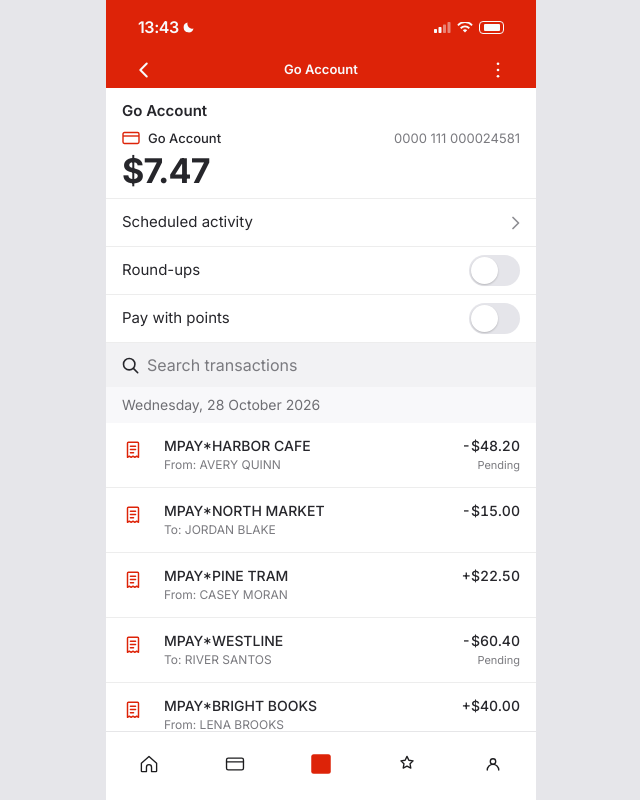
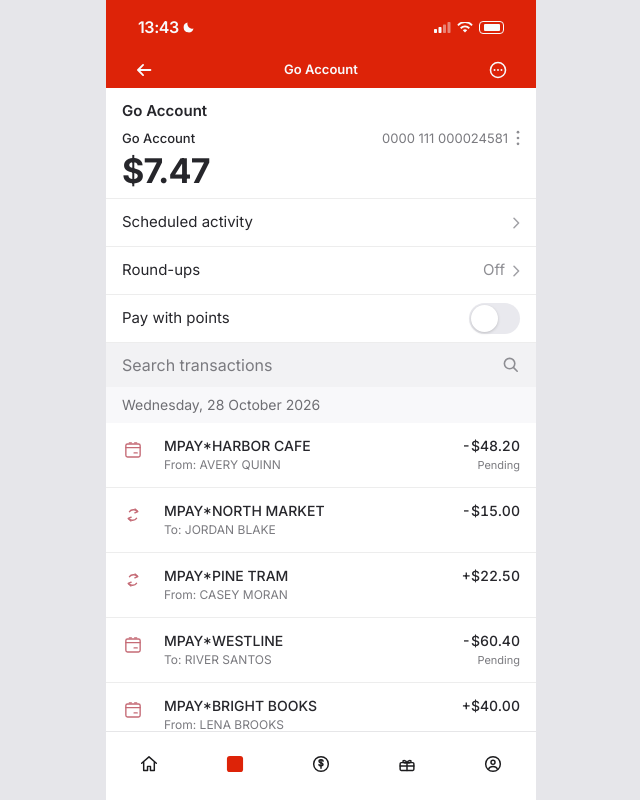
Before and after one commit to escobarodongo-ui/virgin-money, a React (Vite) app: page / in a window 1280 px wide. Shown: the whole page, without its empty margins (319-959 px from the left). Built offline with nearby package versions, Linux system fonts and the light colour scheme.

Commit message:
Match account-screen icons to the contact sheet.
Use the sheet's arrow, circled ellipsis, rose statement and transfer marks, and the five nav glyphs with the red square in the second slot.

Co-authored-by: escobarodongo <escobarodongo@gmail.com>

```diff
--- a/src/components/AccountSummary.tsx
+++ b/src/components/AccountSummary.tsx
@@ -2,7 +2,7 @@ import type { ReactNode } from "react";
 import type { Account } from "../types";
 import { formatBalance } from "../utils/money";
 import { AccountDetailsPanel } from "./AccountDetailsPanel";
-import { MiniCardIcon } from "./icons";
+import { DotsIcon } from "./icons";
 
 export function AccountSummary({
   account,
@@ -42,9 +42,11 @@ export function AccountSummary({
           aria-controls="account-details"
           onClick={onToggleDetails}
         >
-          <MiniCardIcon />
           <span className="text-[13px] font-medium text-ink">{account.name}</span>
-          <span className="ml-auto min-w-0 truncate text-[13px] text-ink-soft">{account.displayIdentifier}</span>
+          <span className="ml-auto flex min-w-0 items-center gap-2">
+            <span className="truncate text-[13px] text-ink-soft">{account.displayIdentifier}</span>
+            <DotsIcon />
+          </span>
         </button>
         <div className="px-4 pt-0.5 pb-2.5 text-[34px] leading-none font-bold tracking-tight text-ink">
           {formatBalance(balance, showCents)}
@@ -60,10 +62,18 @@ export function AccountSummary({
           <span className="text-[15px] text-ink">Scheduled activity</span>
           <Chevron />
         </button>
-        <div className="flex h-[48px] items-center justify-between border-t border-[#ededed] px-4">
+        <button
+          type="button"
+          onClick={onToggleRoundUps}
+          className="flex h-[48px] w-full items-center justify-between border-t border-[#ededed] px-4 text-left"
+          aria-pressed={roundUpsOn}
+        >
           <span className="text-[15px] text-ink">Round-ups</span>
-          <Toggle pressed={roundUpsOn} label="Round-ups" onClick={onToggleRoundUps} />
-        </div>
+          <span className="flex items-center gap-2 text-[#8e8e93]">
+            <span className="text-[15px]">{roundUpsOn ? "On" : "Off"}</span>
+            <Chevron />
+          </span>
+        </button>
         <div className="flex h-[48px] items-center justify-between border-t border-[#ededed] px-4">
           <span className="text-[15px] text-ink">Pay with points</span>
           <Toggle pressed={payWithPoints} label="Pay with points" onClick={onTogglePoints} />
@@ -77,8 +87,8 @@ export function AccountSummary({
 
 function Chevron() {
   return (
-    <svg width="8" height="14" viewBox="0 0 8 14" aria-hidden="true" className="text-[#8e8e93]" fill="none" stroke="currentColor" strokeWidth="1.7" strokeLinecap="round" strokeLinejoin="round">
-      <path d="M1 1.5 6.5 7 1 12.5" />
+    <svg width="7" height="12" viewBox="0 0 7 12" aria-hidden="true" className="text-[#a1a1a6]" fill="none" stroke="currentColor" strokeWidth="1.5" strokeLinecap="round" strokeLinejoin="round">
+      <path d="M1 1.2 5.6 6 1 10.8" />
     </svg>
   );
 }
@@ -91,10 +101,10 @@ function Toggle({ pressed, label, onClick }: { pressed: boolean; label: string;
       aria-checked={pressed}
       aria-label={label}
       onClick={onClick}
-      className={`relative h-[31px] w-[51px] shrink-0 rounded-full transition-colors ${pressed ? "bg-brand" : "bg-[#e5e5ea]"}`}
+      className={`relative h-[31px] w-[51px] shrink-0 rounded-full transition-colors ${pressed ? "bg-brand" : "bg-[#e9e9ee]"}`}
     >
       <span
-        className={`absolute top-[2px] left-[2px] h-[27px] w-[27px] rounded-full bg-white shadow-[0_1px_2px_rgba(0,0,0,0.2)] transition-transform ${pressed ? "translate-x-5" : ""}`}
+        className={`absolute top-[2px] left-[2px] h-[27px] w-[27px] rounded-full bg-white shadow-[0_1px_3px_rgba(0,0,0,0.18)] transition-transform ${pressed ? "translate-x-5" : ""}`}
       />
     </button>
   );
--- a/src/components/BottomNavigation.tsx
+++ b/src/components/BottomNavigation.tsx
@@ -2,8 +2,8 @@ import type { TabId } from "../types";
 
 const items: { id: TabId; label: string }[] = [
   { id: "home", label: "Home" },
+  { id: "accounts", label: "Accounts" },
   { id: "card", label: "Card" },
-  { id: "accounts", label: "Accounts" },
   { id: "rewards", label: "Rewards" },
   { id: "profile", label: "Profile" },
 ];
@@ -35,27 +35,10 @@ export function BottomNavigation({ tab, onChange }: { tab: TabId; onChange: (tab
 
 function NavIcon({ id, active }: { id: TabId; active: boolean }) {
   const stroke = active ? "var(--color-brand)" : "#1c1c1e";
-  if (id === "accounts") {
-    if (active) {
-      return (
-        <svg width="22" height="22" viewBox="0 0 22 22" aria-hidden="true">
-          <rect x="1.25" y="1.25" width="19.5" height="19.5" rx="2.5" fill="var(--color-brand)" />
-        </svg>
-      );
-    }
-    return (
-      <svg width="22" height="22" viewBox="0 0 26 26" aria-hidden="true" fill="none" stroke="#1c1c1e" strokeWidth="1.6">
-        <rect x="4" y="4" width="7" height="7" rx="1.4" />
-        <rect x="15" y="4" width="7" height="7" rx="1.4" />
-        <rect x="4" y="15" width="7" height="7" rx="1.4" />
-        <rect x="15" y="15" width="7" height="7" rx="1.4" />
-      </svg>
-    );
-  }
   const common = {
     width: 22,
     height: 22,
-    viewBox: "0 0 26 26",
+    viewBox: "0 0 24 24",
     fill: "none",
     stroke,
     strokeWidth: 1.6,
@@ -63,32 +46,51 @@ function NavIcon({ id, active }: { id: TabId; active: boolean }) {
     strokeLinejoin: "round" as const,
     "aria-hidden": true as const,
   };
+  if (id === "accounts") {
+    if (active) {
+      return (
+        <svg width="22" height="22" viewBox="0 0 24 24" aria-hidden="true">
+          <rect x="3.2" y="3.2" width="17.6" height="17.6" rx="3.2" fill="var(--color-brand)" />
+        </svg>
+      );
+    }
+    return (
+      <svg {...common} stroke="#1c1c1e">
+        <rect x="4" y="4" width="16" height="16" rx="3.2" />
+      </svg>
+    );
+  }
   if (id === "home") {
     return (
       <svg {...common}>
-        <path d="M4 12 13 4l9 8v9.2a.8.8 0 0 1-.8.8H16v-5.2a3 3 0 0 0-6 0V22H4.8a.8.8 0 0 1-.8-.8Z" />
+        <path d="M4 11.2 12 4.2l8 7" />
+        <path d="M6.2 10.4V19h4.2v-4.4h3.2V19h4.2v-8.6" />
       </svg>
     );
   }
   if (id === "card") {
     return (
       <svg {...common}>
-        <rect x="3" y="6" width="20" height="14" rx="2" />
-        <path d="M3 10.5h20" />
+        <circle cx="12" cy="12" r="8" />
+        <path d="M12 7.4v9.2" />
+        <path d="M14.2 9.1c0-1.15-.95-1.7-2.2-1.7s-2.15.55-2.15 1.5.95 1.45 2.15 1.75 2.15.75 2.15 1.7-.95 1.6-2.15 1.6-2.15-.55-2.15-1.5" />
       </svg>
     );
   }
   if (id === "rewards") {
     return (
       <svg {...common}>
-        <path d="m13 4 2.2 4.6 5 .7-3.6 3.5.9 5L13 15.6 8.5 17.8l.9-5L5.8 9.3l5-.7Z" />
+        <rect x="4.5" y="10.5" width="15" height="8.5" rx="1.2" />
+        <path d="M4.5 14.2h15M12 10.5v8.5" />
+        <path d="M12 10.5c-1.6-3.4-5.2-2.8-4.2-.8 1 1.8 4.2.8 4.2.8s3.2 1 4.2-.8c1-2-2.6-2.6-4.2.8Z" />
       </svg>
     );
   }
   return (
     <svg {...common}>
-      <circle cx="13" cy="10" r="3.2" />
-      <path d="M6.2 20.2a6.8 6.8 0 0 1 13.6 0" />
+      <circle cx="12" cy="12" r="8" />
+      <circle cx="12" cy="10.2" r="2.2" />
+      <path d="M7.4 17.2a4.8 3.6 0 0 1 9.2 0" />
     </svg>
   );
 }
--- a/src/components/TransactionRow.tsx
+++ b/src/components/TransactionRow.tsx
@@ -1,6 +1,6 @@
 import type { Transaction } from "../types";
 import { formatSignedAmount } from "../utils/money";
-import { ReceiptIcon } from "./icons";
+import { TransactionGlyph } from "./icons";
 
 export function TransactionRow({
   transaction,
@@ -19,7 +19,7 @@ export function TransactionRow({
       className="flex w-full items-start gap-5 border-b border-[#ededed] px-4 py-3.5 text-left active:bg-[#fafafa]"
     >
       <span className="mt-0.5 shrink-0">
-        <ReceiptIcon />
+        <TransactionGlyph category={transaction.category} />
       </span>
       <span className="min-w-0 flex-1">
         <span className="block truncate text-[14px] leading-[18px] font-medium text-ink">{transaction.description}</span>
--- a/src/components/TransactionSearch.tsx
+++ b/src/components/TransactionSearch.tsx
@@ -11,7 +11,6 @@ export function TransactionSearch({
 }) {
   return (
     <div className="flex h-11 items-center gap-2 bg-[#f2f2f4] px-4" role="search">
-      <SearchIcon />
       <label className="sr-only" htmlFor="transaction-search">
         Search transactions
       </label>
@@ -27,6 +26,7 @@ export function TransactionSearch({
           Clear
         </button>
       )}
+      <SearchIcon />
     </div>
   );
 }
--- a/src/components/icons.tsx
+++ b/src/components/icons.tsx
@@ -11,29 +11,63 @@ const stroke = {
 
 export function BackIcon() {
   return (
-    <svg width="22" height="22" viewBox="0 0 24 24" aria-hidden="true" {...stroke} strokeWidth={2.2}>
-      <path d="M15 5 8 12l7 7" />
+    <svg width="22" height="22" viewBox="0 0 24 24" aria-hidden="true" fill="none" stroke="currentColor" strokeWidth="2" strokeLinecap="round" strokeLinejoin="round">
+      <path d="M19 12H6" />
+      <path d="M11 6.5 5.5 12 11 17.5" />
     </svg>
   );
 }
 
 export function VerticalEllipsis() {
   return (
-    <svg width="22" height="22" viewBox="0 0 24 24" aria-hidden="true">
-      <circle cx="12" cy="5.2" r="1.45" fill="currentColor" />
-      <circle cx="12" cy="12" r="1.45" fill="currentColor" />
-      <circle cx="12" cy="18.8" r="1.45" fill="currentColor" />
+    <svg width="22" height="22" viewBox="0 0 24 24" aria-hidden="true" fill="none" stroke="currentColor" strokeWidth="1.7">
+      <circle cx="12" cy="12" r="8.2" />
+      <circle cx="8.2" cy="12" r="1.05" fill="currentColor" stroke="none" />
+      <circle cx="12" cy="12" r="1.05" fill="currentColor" stroke="none" />
+      <circle cx="15.8" cy="12" r="1.05" fill="currentColor" stroke="none" />
     </svg>
   );
 }
 
-export function ReceiptIcon() {
+const rose = {
+  width: 22,
+  height: 22,
+  viewBox: "0 0 24 24",
+  fill: "none",
+  stroke: "#c56b76",
+  strokeWidth: 1.5,
+  strokeLinecap: "round" as const,
+  strokeLinejoin: "round" as const,
+  "aria-hidden": true as const,
+};
+
+export function StatementIcon() {
   return (
-    <svg width="22" height="22" viewBox="0 0 24 24" aria-hidden="true" className="text-brand" fill="none" stroke="currentColor" strokeWidth="1.6" strokeLinecap="round" strokeLinejoin="round">
-      <path d="M7 3.5h10a1 1 0 0 1 1 1V20l-2-1.3-2 1.3-2-1.3-2 1.3-2-1.3-2 1.3V4.5a1 1 0 0 1 1-1Z" />
-      <path d="M9.2 8h5.6M9.2 11.5h5.6M9.2 15h3.4" />
+    <svg {...rose}>
+      <path d="M8 4.2h2.2M13.8 4.2H16" />
+      <rect x="4.2" y="5.4" width="15.6" height="14.2" rx="1.8" />
+      <path d="M4.2 9.4h15.6" />
+      <path d="M13.2 15.2h3.4" />
     </svg>
   );
+}
+
+export function TransferMarkIcon() {
+  return (
+    <svg {...rose} strokeWidth={1.6}>
+      <path d="M8.2 8.4c1.8-2.6 6.4-2.8 8.4-.4" />
+      <path d="M14.2 5.6 17.2 8.2l-3.2 1.4" />
+      <path d="M15.8 15.6c-1.8 2.6-6.4 2.8-8.4.4" />
+      <path d="M9.8 18.4 6.8 15.8l3.2-1.4" />
+    </svg>
+  );
+}
+
+export function TransactionGlyph({ category }: { category: Category }) {
+  if (category === "incoming_transfer" || category === "outgoing_transfer" || category === "internal_transfer") {
+    return <TransferMarkIcon />;
+  }
+  return <StatementIcon />;
 }
 
 export function MiniCardIcon() {
@@ -66,19 +100,19 @@ export function ChevronIcon() {
 
 export function DotsIcon() {
   return (
-    <svg width="4" height="16" viewBox="0 0 4 16" aria-hidden="true" className="text-ink">
-      <circle cx="2" cy="2" r="1.6" fill="currentColor" />
-      <circle cx="2" cy="8" r="1.6" fill="currentColor" />
-      <circle cx="2" cy="14" r="1.6" fill="currentColor" />
+    <svg width="4" height="16" viewBox="0 0 4 16" aria-hidden="true" className="text-[#8e8e93]">
+      <circle cx="2" cy="2.2" r="1.35" fill="currentColor" />
+      <circle cx="2" cy="8" r="1.35" fill="currentColor" />
+      <circle cx="2" cy="13.8" r="1.35" fill="currentColor" />
     </svg>
   );
 }
 
 export function SearchIcon() {
   return (
-    <svg width="17" height="17" viewBox="0 0 17 17" aria-hidden="true" className="text-ink" {...stroke}>
-      <circle cx="7.2" cy="7.2" r="5.7" />
-      <path d="m11.4 11.4 4.3 4.3" />
+    <svg width="18" height="18" viewBox="0 0 18 18" aria-hidden="true" fill="none" stroke="#8e8e93" strokeWidth="1.6" strokeLinecap="round">
+      <circle cx="7.6" cy="7.6" r="5.2" />
+      <path d="m11.6 11.6 3.6 3.6" />
     </svg>
   );
 }
```
